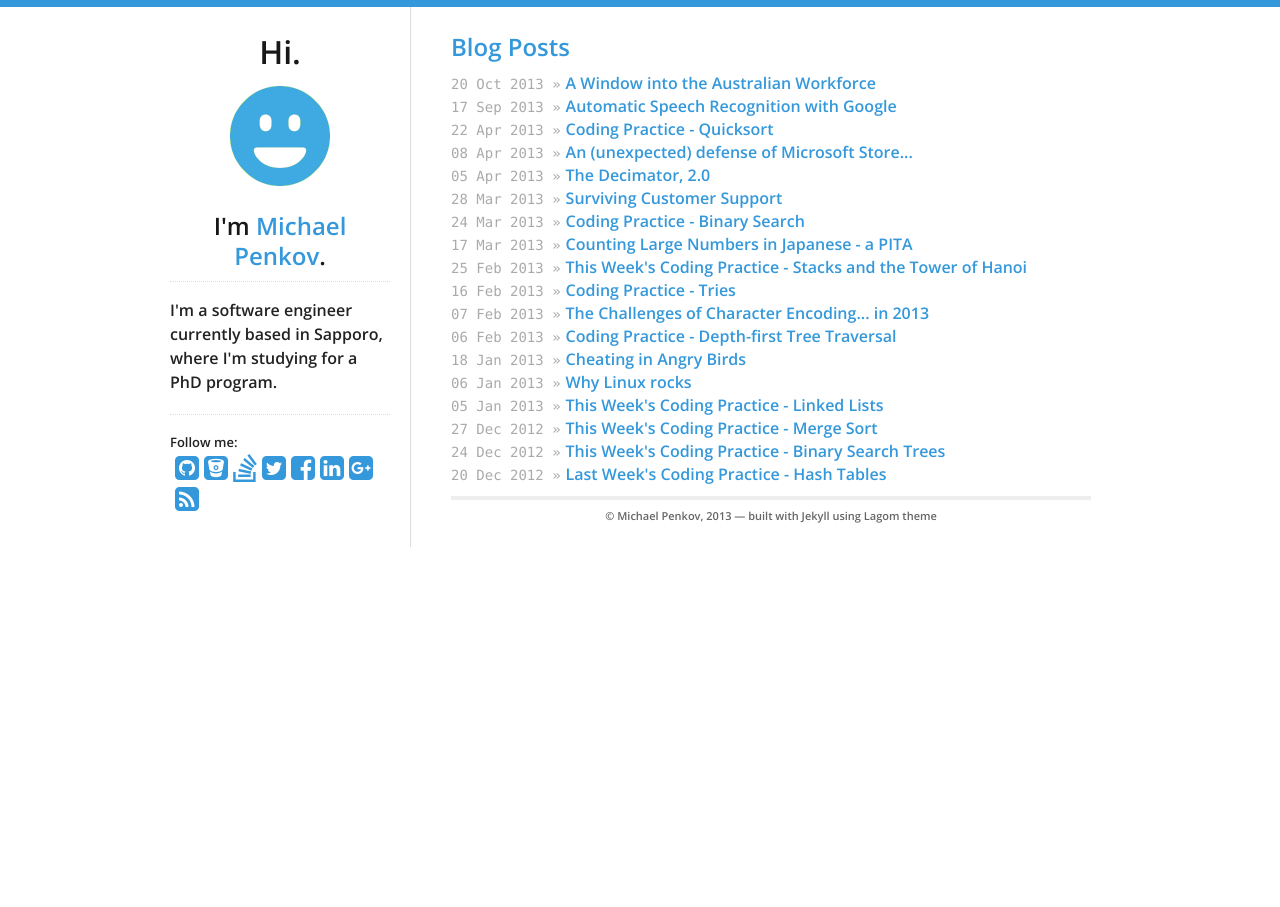
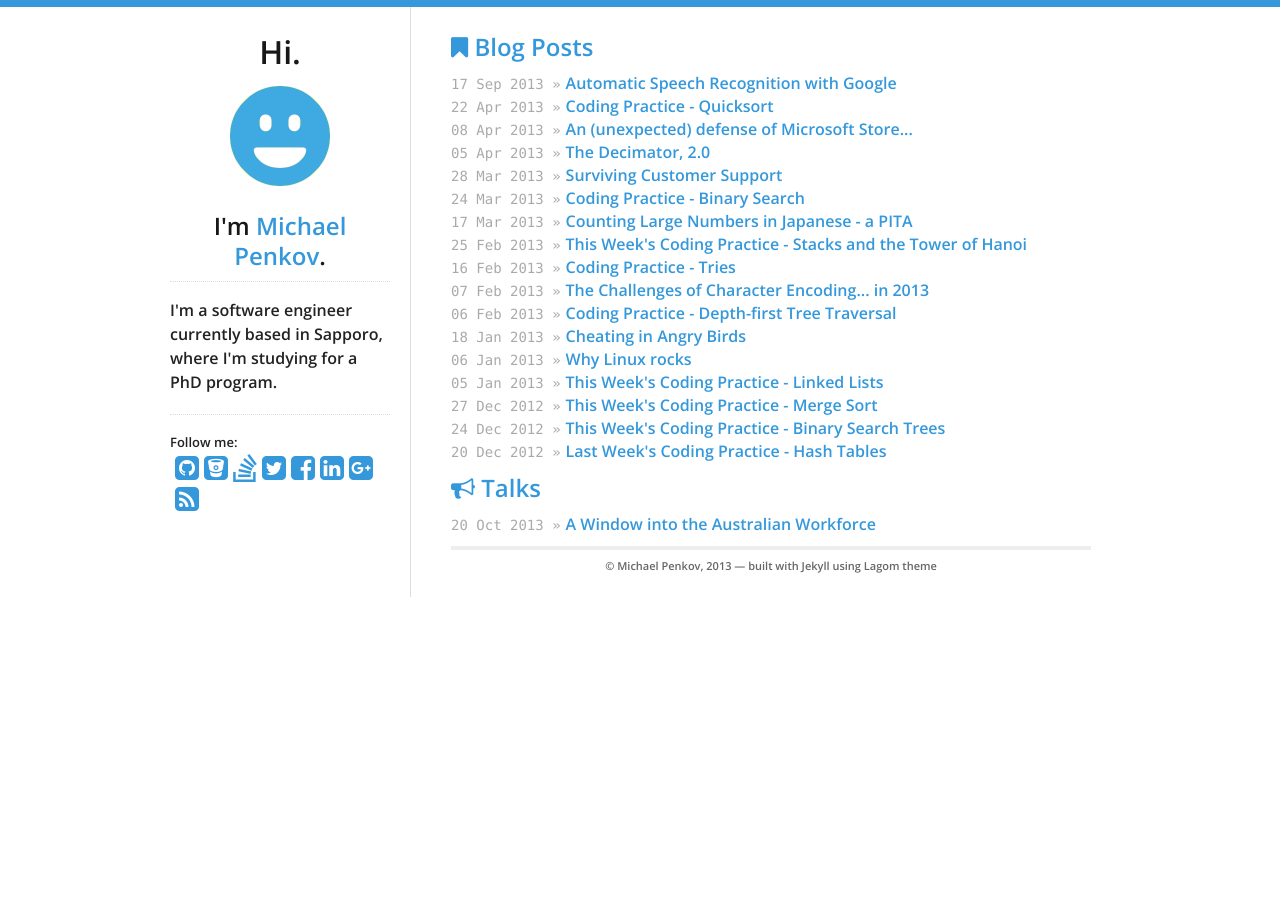
Before and after one commit to bcjordan/michael.penkov.id.au, a Jekyll site: the page built from index.html, in a window 1280 px wide. Built offline with Jekyll 4.4.1, drawn with Linux system fonts in a browser that asks for light colours; nearby versions of some CDN libraries; Markdown is read by kramdown in place of the engine named in the settings.

Commit message:
Adding talks section, fixing icons

```diff
--- a/index.html
+++ b/index.html
@@ -4,9 +4,15 @@ title: Blog Posts
 ---
 
 <div id="home">
-  <h2><i class="icon-bookmark"></i> Blog Posts</h2>
+  <h2><i class="fa fa-bookmark"></i> Blog Posts</h2>
   <ul id="blog-posts" class="posts">
-    {% for post in site.posts %}
+    {% for post in site.categories.blog %}
+      <li><span>{{ post.date | date_to_string }} &raquo;</span><a href="{{ post.url }}">{{ post.title }}</a></li>
+    {% endfor %}
+  </ul>
+  <h2><i class="fa fa-bullhorn"></i> Talks</h2>
+  <ul id="blog-posts" class="posts">
+    {% for post in site.categories.talks %}
       <li><span>{{ post.date | date_to_string }} &raquo;</span><a href="{{ post.url }}">{{ post.title }}</a></li>
     {% endfor %}
   </ul>
```
Also changed, not shown: _posts/2013-10-20-australian-workforce.md (+1 -1 lines).
